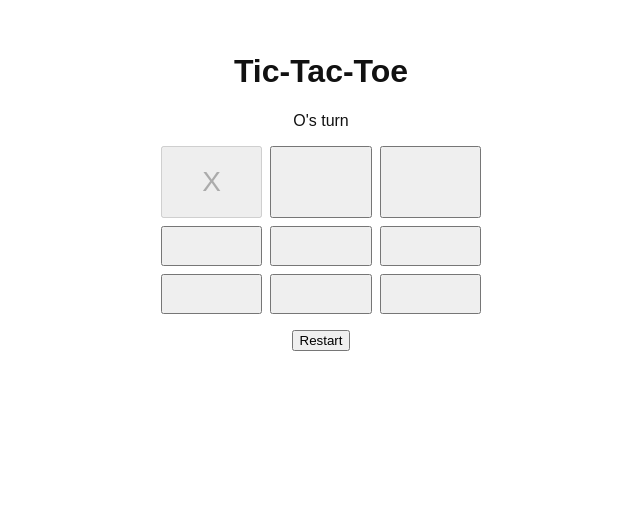
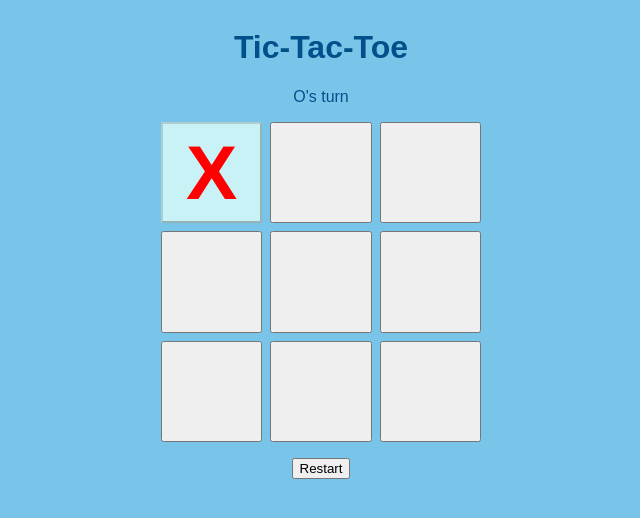
Before and after one commit to dafuloth/m2-project, a website: page index.html in a window 1280 px wide. Both pictures are taken after a click on the button 530 px from the left and 165 px from the top of the page. Shown: the whole page, without its empty margins (319-959 px from the left). Drawn offline with Linux system fonts and the light colour scheme.

Commit message:
style: improve UI
* cells are square
* players are different colours
* X and O fill cells
* on a Win, disable remaining empty cells

```diff
--- a/assets/style.css
+++ b/assets/style.css
@@ -1,27 +1,40 @@
-body{
+body {
   font-family: Arial, sans-serif;
-  display:flex;
-  justify-content:center;
-  padding:24px;
-  background:#fff;
-  color:#111;
+  display: flex;
+  justify-content: center;
+  min-height: 100vh;
+  background-color: #79c5ea;
+  color: #025089;
 }
 
-main{
-  width:320px;
-  text-align:center;
+main {
+  width: 320px;
+  text-align: center;
 }
 
-#board{
-  display:grid;
-  grid-template-columns:repeat(3, 1fr);
-  gap:8px;
-  margin:16px 0;
+#board {
+  display: grid;
+  grid-template-columns: repeat(3, 1fr);
+  gap: 8px;
+  margin: 16px 0;
+  container-type: inline-size;
 }
 
-.cell{
-  width:100%;
-  padding:18px 0;
-  font-size:28px;
-  cursor:pointer;
+.cell {
+  aspect-ratio: 1;
+  font-size: 24cqw;
+  cursor: pointer;
+  font-weight: bold;
 }
+
+.cell:disabled {
+  background-color: #c8f2f6;
+}
+
+.cell.x {
+  color: red;
+}
+
+.cell.o {
+  color: green;
+}
--- a/src/script.js
+++ b/src/script.js
@@ -7,23 +7,24 @@ let currentPlayer = 'X';
 let running = true;
 
 const WIN_COMBOS = [
-  [0,1,2],[3,4,5],[6,7,8],
-  [0,3,6],[1,4,7],[2,5,8],
-  [0,4,8],[2,4,6]
+  [0, 1, 2], [3, 4, 5], [6, 7, 8],
+  [0, 3, 6], [1, 4, 7], [2, 5, 8],
+  [0, 4, 8], [2, 4, 6]
 ];
 
-function init(){
+function init() {
   boardState.fill('');
   currentPlayer = 'X';
   running = true;
   statusEl.textContent = `${currentPlayer}'s turn`;
   cells.forEach(cell => {
     cell.textContent = '';
+    cell.classList.remove('x', 'o');
     cell.disabled = false;
   });
 }
 
-function handleCellClick(e){
+function handleCellClick(e) {
   const index = Number(e.currentTarget.dataset.index);
   if (!running) return;
   if (boardState[index] !== '') return;
@@ -31,15 +32,17 @@ function handleCellClick(e){
   makeMove(index);
 }
 
-function makeMove(index){
+function makeMove(index) {
   boardState[index] = currentPlayer;
   const cell = cells[index];
   cell.textContent = currentPlayer;
+  cell.classList.add(currentPlayer.toLowerCase());
   cell.disabled = true;
 
   const win = checkWin(currentPlayer, boardState);
   if (win) {
     running = false;
+    cells.forEach(cell => cell.disabled = true);
     statusEl.textContent = `${currentPlayer} wins!`;
     return;
   }
@@ -54,7 +57,7 @@ function makeMove(index){
   statusEl.textContent = `${currentPlayer}'s turn`;
 }
 
-function checkWin(player, board = boardState){
+function checkWin(player, board = boardState) {
   return WIN_COMBOS.some(combo => combo.every(i => board[i] === player));
 }
 
```
